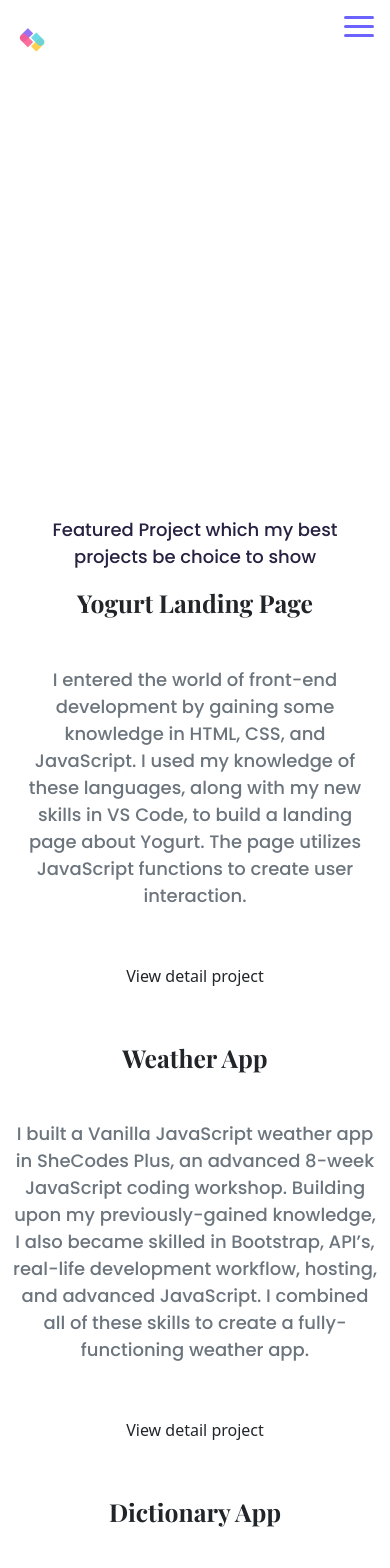
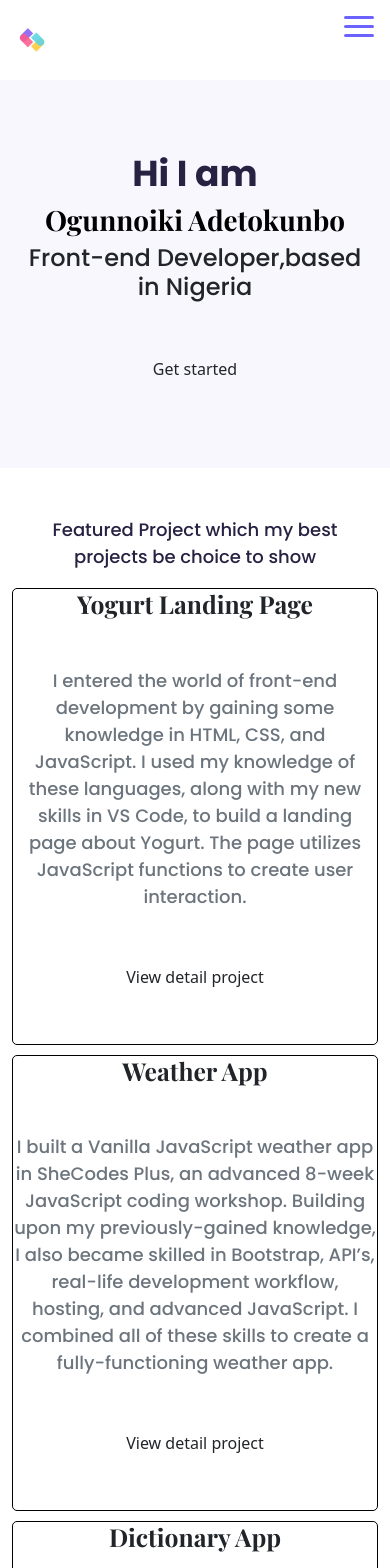
Before and after one commit to Teea-dev/portfolio, a React (Create React App) app: page / in a window 390 px wide. Shown: the top 1568 px of the page. Built offline with nearby package versions, Linux system fonts and the light colour scheme.

Commit message:
worked on the hero section

```diff
--- a/src/components/Home.jsx
+++ b/src/components/Home.jsx
@@ -143,7 +143,7 @@ const fadeOut = () => {
 
 intersection && intersection.intersectionRatio < 0.5 ? fadeOut(".fadeIn") : fadeIn('.fadeIn');
    useEffect(()=>{
-     gsap.to(heroRef.current, {opacity:0,delay:1.5, duration :1
+     gsap.to(heroRef.current, {opacity:1,delay:1.5, duration :1
     })
 
    })
--- a/src/components/style.css
+++ b/src/components/style.css
@@ -35,6 +35,7 @@ h4 {
   background: #f9f7fe;
   text-align: center;
   padding: 80px 20px;
+  opacity:0;
 }
 .top p {
   font-size: 36px;
@@ -193,6 +194,10 @@ footer .contact {
   .project {
     padding: 0;
     text-align: center;
+    border: 1px solid black;
+    border-radius: 5px;
+    margin-bottom: 10px;
+
   }
   .page {
     text-align: center;
@@ -223,4 +228,5 @@ footer .contact {
   .nav-links.active {
     display: flex;
   }
+
 }
```
